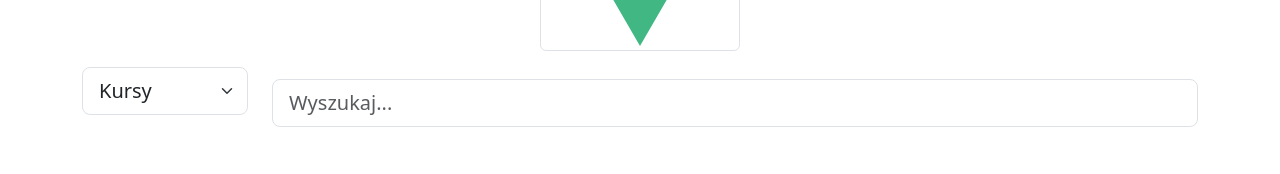
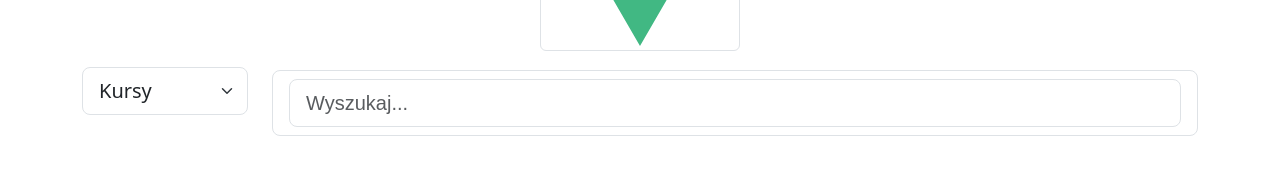
Before and after one commit to Ech0n/InterfejsyGraficzneProjekt, a Vue app: page /search in a window 1280 px wide. Shown: the part 256-430 px from the top of the page. Built offline with nearby package versions, Linux system fonts and the light colour scheme; a web font is replaced by a local one; what mdi-vue would draw is missing.

Commit message:
Added autocomplete search

```diff
--- a/src/components/search/SearchBar.vue
+++ b/src/components/search/SearchBar.vue
@@ -6,6 +6,7 @@ import SelectButton from "primevue/selectbutton";
 import CourseItem from "@/components/search/CourseItem.vue";
 import TutorItem from "@/components/search/TutorItem.vue";
 import Toast from "primevue/toast";
+import AutoComplete from "primevue/autocomplete";
 
 
 let input = ref("");
@@ -432,6 +433,7 @@ const tutors = [
 ];
 
 let valuesArray;
+
 function filteredTutorsList() {
   if (input.value && input.value.length > 1) {
     valuesArray = [];
@@ -511,6 +513,42 @@ function isTimeEndBeforeOrEqual(timeEnd, EndCourseHour) {
   }
   return true;
 }
+
+const items = ref([]);
+
+const search = (event) => {
+
+  let uniqueElements = new Set();
+
+  if (selectedOption.value === 'tutors') {
+    let filtered_t = tutors.filter((tutor) =>
+        tutor.subject.toLowerCase().includes(event.query.toLowerCase()));
+
+    filtered_t.forEach(tutor => {
+      uniqueElements.add(tutor.subject);
+    });
+
+    items.value = Array.from(uniqueElements);
+
+    if (items.value.length === 0) {
+      items.value = ["Matematyka", "Informatyka", "Fizyka"];
+    }
+  }
+  else {
+    let filtered_c = courses.filter((course) =>
+        course.name.toLowerCase().includes(event.query.toLowerCase()));
+
+    filtered_c.forEach(course => {
+      uniqueElements.add(course.name);
+    });
+
+    items.value = Array.from(uniqueElements);
+
+    if (items.value.length === 0) {
+      items.value = ["Podstawy", "Data Science", "Język"];
+    }
+  }
+}
 </script>
 
 <template>
@@ -527,9 +565,10 @@ function isTimeEndBeforeOrEqual(timeEnd, EndCourseHour) {
       </select>
       </div>
   <div class="col-sm align-self-center">
-  <input class="form-control form-control-lg" v-model="input" type="text" placeholder="Wyszukaj..." aria-label=".form-control-lg example">
-
+<!--  <input class="form-control form-control-lg" v-model="input" type="text" placeholder="Wyszukaj..." aria-label=".form-control-lg example">-->
+    <AutoComplete v-model="input" :suggestions="items" @complete="search" input-class="form-control form-control-lg" class="form-control form-control-lg" placeholder="Wyszukaj..." aria-label=".form-control-lg example"/>
   </div>
+      <div class="row space_between_results_and_search_bar"></div>
       <div class="row">
 
       <div class="d-flex flex-wrap align-items-center justify-content-center" v-if=" selectedOption === 'courses' ">
@@ -538,7 +577,7 @@ function isTimeEndBeforeOrEqual(timeEnd, EndCourseHour) {
     <CourseItem :courseItem="course" />
   </div>
         <div class="alert alert-primary item error mt-3" role="alert" v-if="input.length > 1 && !filteredCoursesList().length">
-          Nie znaleziono żadnego kursu! Spróbój wpisać [random func here]
+          Nie znaleziono żadnego kursu! Spróbój wpisać coś innego lub skorzystaj z sugestii!
         </div>
         </div>
       <div class="d-flex flex-wrap align-items-center justify-content-center"  v-else>
@@ -553,7 +592,7 @@ function isTimeEndBeforeOrEqual(timeEnd, EndCourseHour) {
           <TutorItem :tutorItem="tutor" :chosenDays="valuesArray" :timeStart="time" :timeEnd="time2" />
         </div>
         <div class="alert alert-primary item error mt-3" role="alert" v-if="input.length > 1 && !filteredTutorsList().length">
-          Nie znaleziono żadnego korepetytora! Sprobój wpisać [random func here]
+          Nie znaleziono żadnego korepetytora! Sprobój wpisać coś innego lub skorzystaj z sugestii!
         </div>
       </div>
       </div>
@@ -569,9 +608,10 @@ function isTimeEndBeforeOrEqual(timeEnd, EndCourseHour) {
   }
 }
 
-
+.space_between_results_and_search_bar {
+  min-height: 180px;
+}
 </style>
 
 <script>
-
 </script>
```
